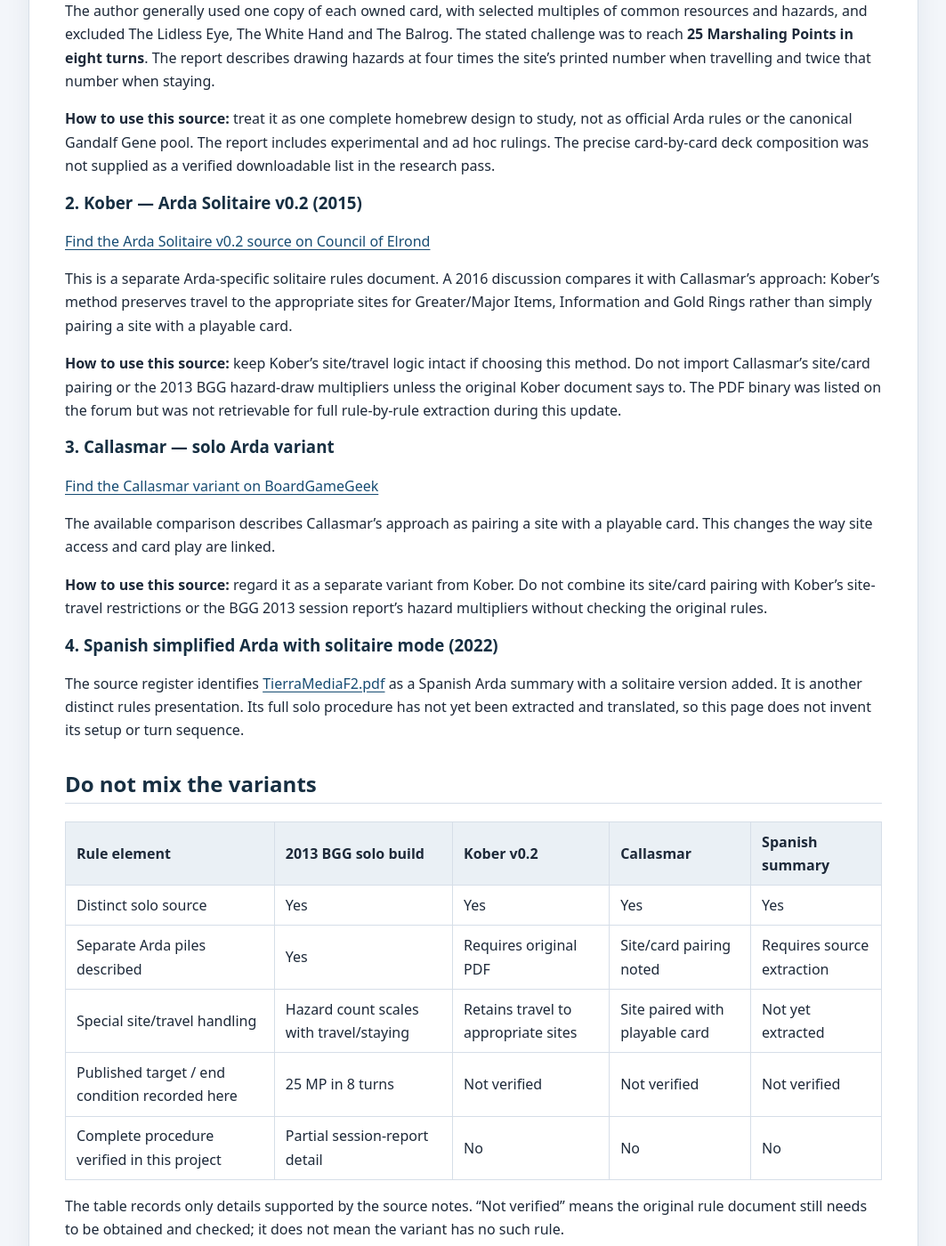
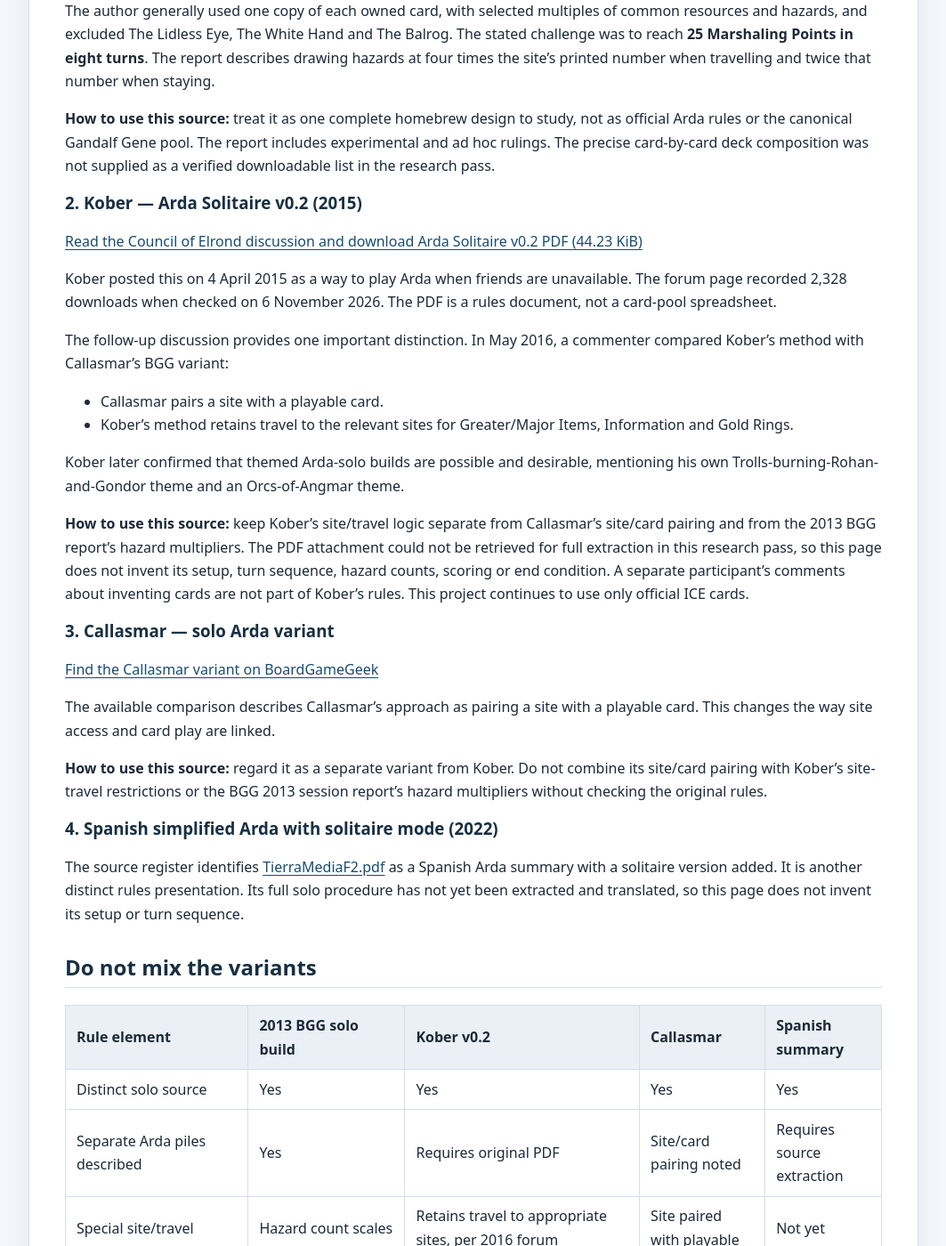
Before and after one commit to JamSpot/meccg-arda-master-database, a Jekyll site: the page built from docs/arda-solo-play.md, in a window 1280 px wide and 1400 px high, scrolled down 1060 px. Shown: the whole window at 89% size, without its empty margins (108-1171 px from the left). Built offline with Jekyll 4.4.1, drawn with Linux system fonts in a browser that asks for light colours; our own code applies the rules of GitHub Pages for plain Markdown files; some of the changed text lies outside the part shown.

Commit message:
Document verified Kober Arda solitaire source distinctions

```diff
--- a/docs/arda-solo-play.md
+++ b/docs/arda-solo-play.md
@@ -26,11 +26,17 @@ The author generally used one copy of each owned card, with selected multiples o
 
 ### 2. Kober — Arda Solitaire v0.2 (2015)
 
-[Find the Arda Solitaire v0.2 source on Council of Elrond](https://councilofelrond.org/forum/viewtopic.php?t=2578)
+[Read the Council of Elrond discussion and download Arda Solitaire v0.2 PDF (44.23 KiB)](https://www.councilofelrond.org/forum/viewtopic.php?f=37&t=2578)
 
-This is a separate Arda-specific solitaire rules document. A 2016 discussion compares it with Callasmar's approach: Kober's method preserves travel to the appropriate sites for Greater/Major Items, Information and Gold Rings rather than simply pairing a site with a playable card.
+Kober posted this on 4 April 2015 as a way to play Arda when friends are unavailable. The forum page recorded 2,328 downloads when checked on 6 November 2026. The PDF is a rules document, not a card-pool spreadsheet.
 
-**How to use this source:** keep Kober's site/travel logic intact if choosing this method. Do not import Callasmar's site/card pairing or the 2013 BGG hazard-draw multipliers unless the original Kober document says to. The PDF binary was listed on the forum but was not retrievable for full rule-by-rule extraction during this update.
+The follow-up discussion provides one important distinction. In May 2016, a commenter compared Kober's method with Callasmar's BGG variant:
+- Callasmar pairs a site with a playable card.
+- Kober's method retains travel to the relevant sites for Greater/Major Items, Information and Gold Rings.
+
+Kober later confirmed that themed Arda-solo builds are possible and desirable, mentioning his own Trolls-burning-Rohan-and-Gondor theme and an Orcs-of-Angmar theme.
+
+**How to use this source:** keep Kober's site/travel logic separate from Callasmar's site/card pairing and from the 2013 BGG report's hazard multipliers. The PDF attachment could not be retrieved for full extraction in this research pass, so this page does not invent its setup, turn sequence, hazard counts, scoring or end condition. A separate participant's comments about inventing cards are not part of Kober's rules. This project continues to use only official ICE cards.
 
 ### 3. Callasmar — solo Arda variant
 
```
Also changed, not shown: other parts of docs/arda-solo-play.md (+1 -1 lines).
